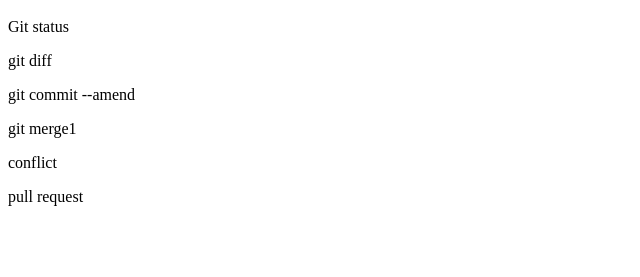
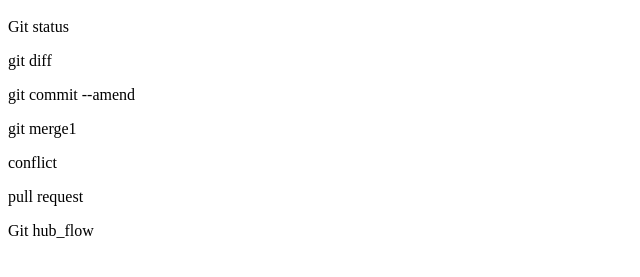
Before and after one commit to teyama843/git_tutorial, a plain HTML site: page index.html in a window 1280 px wide. Shown: the part 57-334 px from the top of the page, without its empty margins (0-640 px from the left). Drawn offline with Linux system fonts and the light colour scheme.

Commit message:
github_flowを追記

```diff
--- a/index.html
+++ b/index.html
@@ -5,3 +5,4 @@
 <p>git merge1</p>
 <p>conflict</p>
 <p>pull request</p>
+<p>Git hub_flow</p>
```
